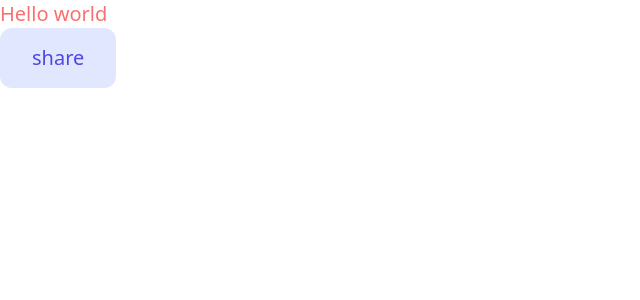
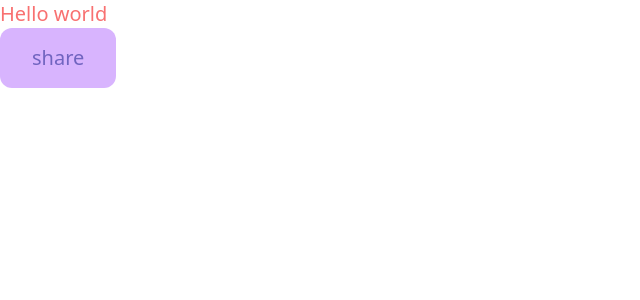
Before and after one commit to HarshSaini3878/secondbrain, a React (Vite) app in the folder second-brain-frontend/: page / in a window 1280 px wide. Shown: the top 300 px of the page, without its empty margins (0-640 px from the left). Built offline with nearby package versions, Linux system fonts and the light colour scheme.

Commit message:
colors added

```diff
--- /dev/null
+++ b/second-brain-frontend/src/components/ui/Card.tsx
@@ -0,0 +1,11 @@
+
+
+const Card = () => {
+  return (
+    <div>
+
+    </div>
+  )
+}
+
+export default Card
--- /dev/null
+++ b/second-brain-frontend/src/components/ui/Sidebar.tsx
@@ -0,0 +1,11 @@
+
+
+const Sidebar = () => {
+  return (
+    <div>
+
+    </div>
+  )
+}
+
+export default Sidebar
--- a/second-brain-frontend/tailwind.config.js
+++ b/second-brain-frontend/tailwind.config.js
@@ -1,17 +1,21 @@
 /** @type {import('tailwindcss').Config} */
 export default {
   content: [
-    "./index.html",
     "./src/**/*.{js,ts,jsx,tsx}",
   ],
   theme: {
     extend: {
-      colors:{
-        purple:{
-          300:"#e0e7fe",
-          600:"#5046e4",
-          500:"#3e38a7"
-
+      colors: {
+        gray: {
+          50: "rgba(255, 255, 255, 0.5)",
+          100: "#eeeeef",
+          200: "#e6e9ed",
+          600: "#95989c"
+        },
+        purple: {
+          200: "#d9ddee",
+          500: "#9492db",
+          600: "#7164c0",
         }
       }
     },
```
Also changed, not shown: second-brain-frontend/src/components/ui/SideBarItem.tsx (added), 1 other file (tests, documents, lock files or other folders).
